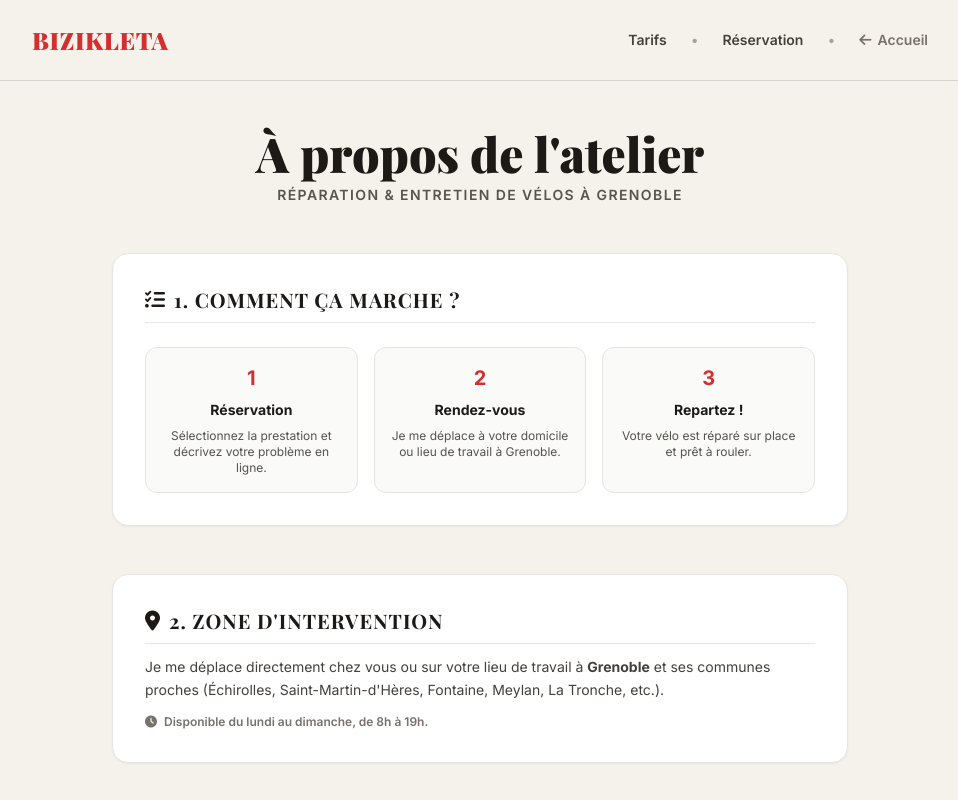
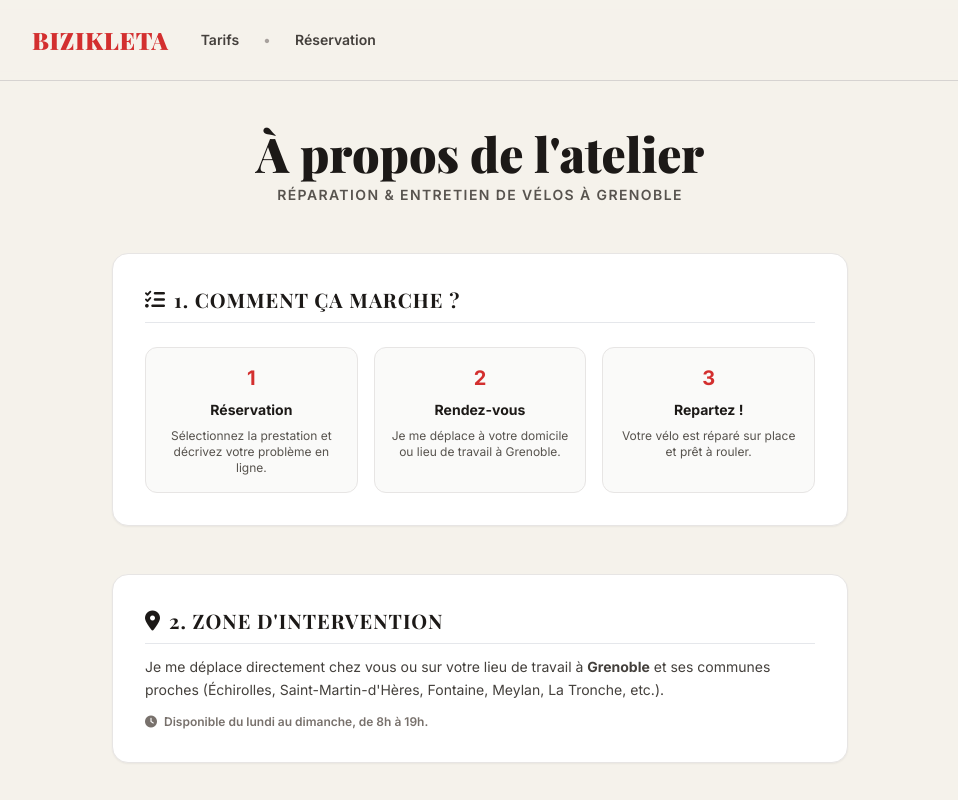
Before and after one commit to bizikletareparation/-BIZIKLETA, a website: page infos.html in a window 1280 px wide. Shown: the top 800 px of the page, without its empty margins (160-1118 px from the left). Drawn offline with nearby package versions, Linux system fonts and the light colour scheme; a web font is replaced by a local one.

Commit message:
Update infos.html

```diff
--- a/infos.html
+++ b/infos.html
@@ -29,14 +29,15 @@
 </head>
 <body class="bg-beige text-stone-800 font-sans antialiased min-h-screen flex flex-col justify-between selection:bg-rougeBizikleta selection:text-white">
 
-    <!-- En-tête / Header avec navigation -->
+    <!-- En-tête / Header -->
     <header class="w-full border-b border-stone-300 py-6 px-4 bg-beige/80 backdrop-blur-md sticky top-0 z-40">
-        <div class="max-w-4xl mx-auto flex flex-col sm:flex-row items-center justify-between gap-4">
+        <div class="max-w-4xl mx-auto flex flex-row items-center justify-start gap-6 sm:gap-8">
+            <!-- Logo / Nom de l'atelier -->
             <a href="index.html" class="text-2xl font-black font-basque text-rougeBizikleta tracking-wide uppercase">
                 Bizikleta
             </a>
 
-            <!-- Liens et onglets de navigation -->
+            <!-- Uniquement Tarifs et Réservation -->
             <nav class="flex items-center gap-4 sm:gap-6 text-xs sm:text-sm font-semibold">
                 <a href="index.html?modal=tarifs" class="text-stone-700 hover:text-rougeBizikleta transition">
                     Tarifs
@@ -44,10 +45,6 @@
                 <span class="text-stone-400 font-light">•</span>
                 <a href="index.html?modal=reservation" class="text-stone-700 hover:text-rougeBizikleta transition">
                     Réservation
-                </a>
-                <span class="text-stone-400 font-light">•</span>
-                <a href="index.html" class="text-stone-500 hover:text-stone-900 transition flex items-center gap-1.5">
-                    <i class="fa-solid fa-arrow-left"></i> Accueil
                 </a>
             </nav>
         </div>
@@ -173,3 +170,7 @@
 
 </body>
 </html>
+    </footer>
+
+</body>
+</html>
```
